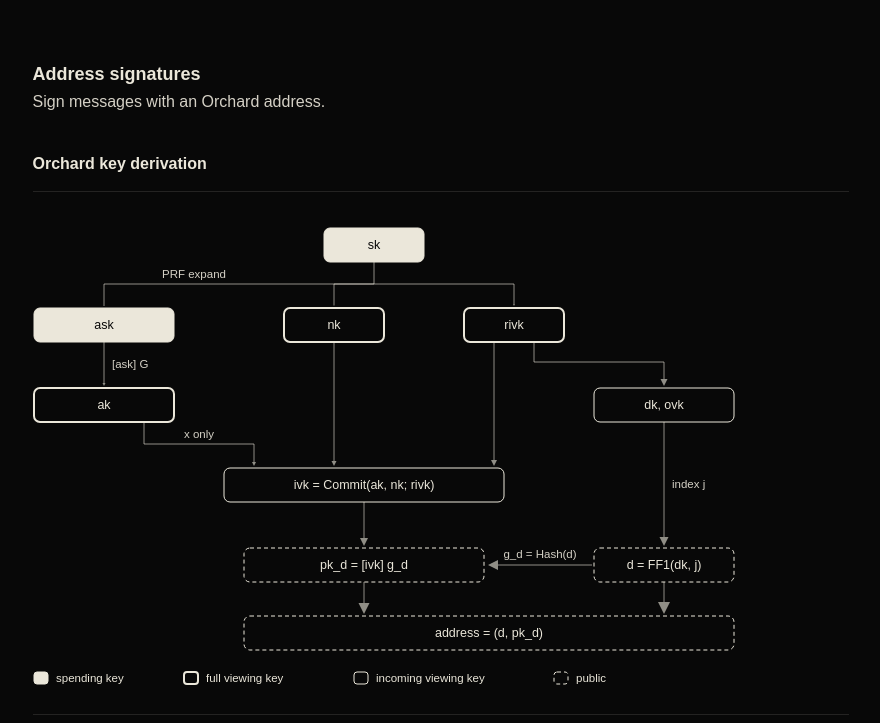
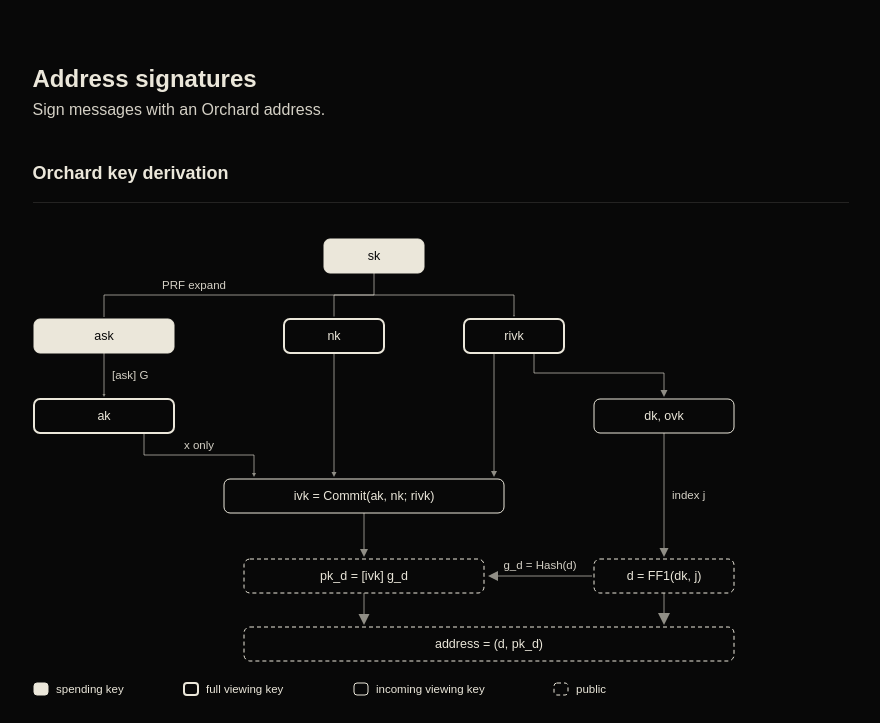
Before and after one commit to auzum197/website, an Astro site: page /address-signatures in a window 1280 px wide. Shown: the part 59-782 px from the top of the page, without its empty margins (192-1072 px from the left). Built offline with nearby package versions, Linux system fonts and the light colour scheme; Astro itself is replaced by a stand-in of ours.

Commit message:
Make the address signatures title bigger

```diff
--- a/src/pages/address-signatures.astro
+++ b/src/pages/address-signatures.astro
@@ -42,13 +42,15 @@ const step = (): string => `--i:${Math.min(order++, STAGGER_CAP)}`
 
 <Layout title="Address signatures · auzum197">
   <div class="doc" style={`--c:${project?.color}`}>
-    <h1 class="enter text-lg leading-snug font-semibold">Address signatures</h1>
+    <h1 class="enter text-2xl leading-snug font-semibold">
+      Address signatures
+    </h1>
     <p class="enter mt-1 leading-snug text-muted-foreground">
       Sign messages with an Orchard address.
     </p>
     {sections.map((section) => (
       <section class="mt-10">
-        <h2 class="enter leading-snug font-semibold" style={step()}>
+        <h2 class="enter text-lg leading-snug font-semibold" style={step()}>
           {section.title}
         </h2>
         <div class="mt-4 divide-y border-t">
```
